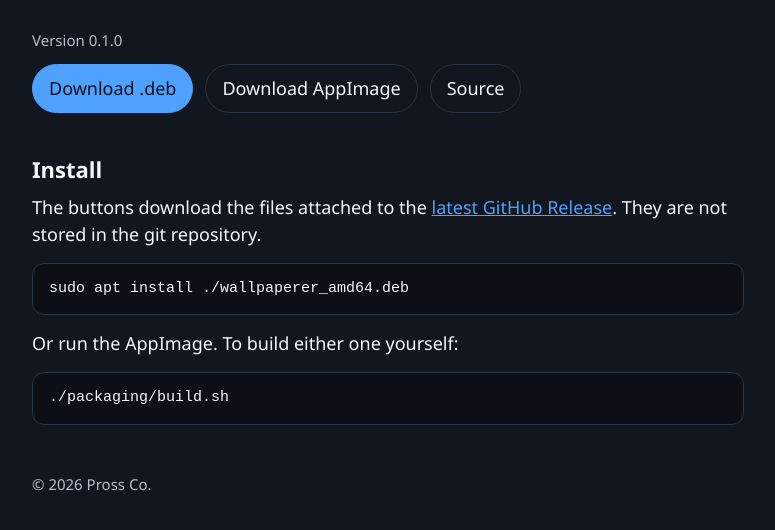
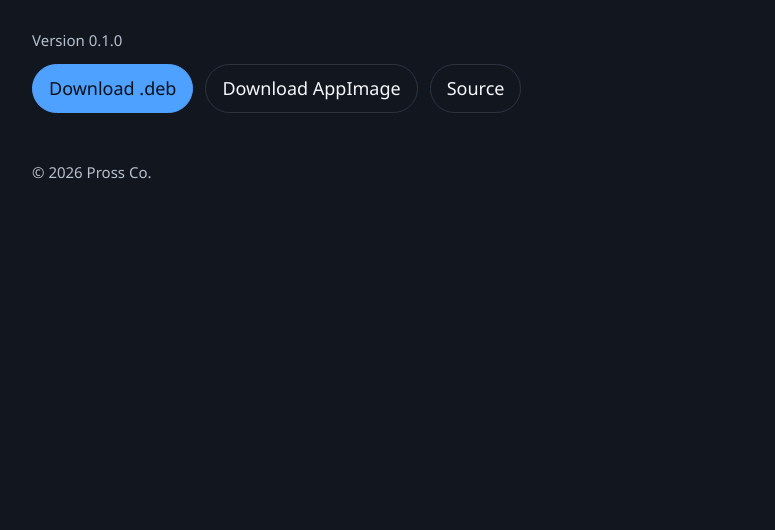
Before and after one commit to RossWright/Wallpaperer, a plain HTML site: page docs/index.html in a window 1280 px wide. Shown: the part 344-874 px from the top of the page, without its empty margins (252-1027 px from the left). After the commit the page ends 800 px from the top, so only its background shows below. Drawn offline with Linux system fonts and the light colour scheme.

Commit message:
Drop the install instructions from the site so the page is just the download.
Co-authored-by: Cursor <cursoragent@cursor.com>

```diff
--- a/docs/index.html
+++ b/docs/index.html
@@ -35,19 +35,7 @@
       padding: 10px 16px;
     }
     .actions a.primary { background: var(--accent); color: #081018; border-color: var(--accent); }
-    h2 { font-size: 22px; margin: 36px 0 8px; }
     p { margin: 0 0 12px; }
-    code, pre {
-      font-family: ui-monospace, "Cascadia Code", monospace;
-      font-size: 15px;
-    }
-    pre {
-      background: #0c1016;
-      border: 1px solid var(--line);
-      border-radius: 12px;
-      padding: 14px 16px;
-      overflow: auto;
-    }
     .meta, footer { color: var(--muted); font-size: 15px; }
     footer { margin-top: 48px; }
   </style>
@@ -64,12 +52,6 @@
       <a href="https://github.com/RossWright/Wallpaperer">Source</a>
     </div>
 
-    <h2>Install</h2>
-    <p>The buttons download the files attached to the <a href="https://github.com/RossWright/Wallpaperer/releases">latest GitHub Release</a>. They are not stored in the git repository.</p>
-    <pre>sudo apt install ./wallpaperer_amd64.deb</pre>
-    <p>Or run the AppImage. To build either one yourself:</p>
-    <pre>./packaging/build.sh</pre>
-
     <footer>© 2026 Pross Co.</footer>
   </main>
 </body>
```
